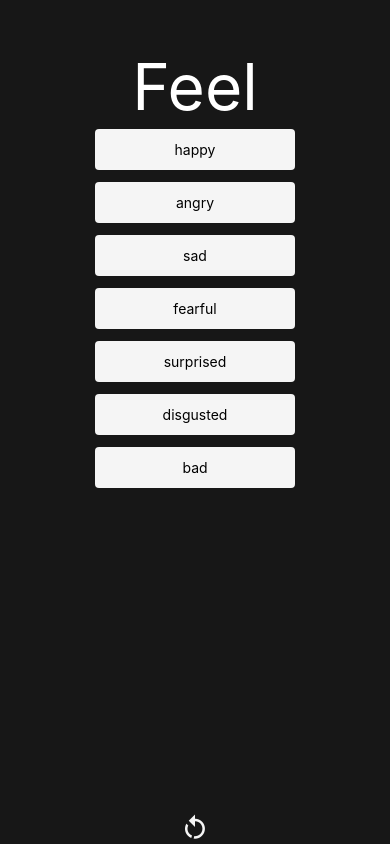
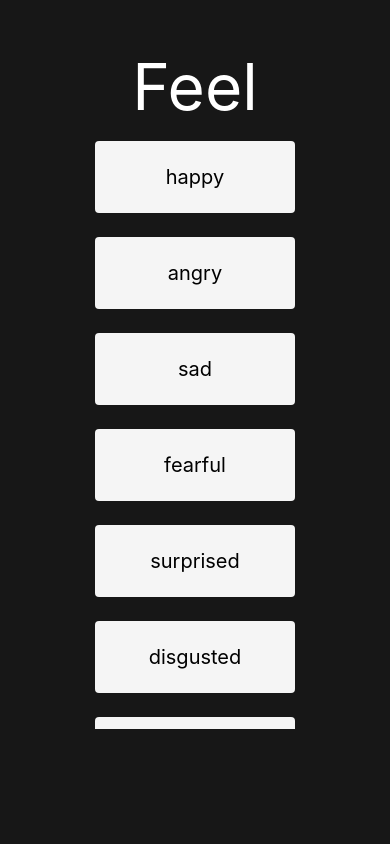
Before and after one commit to jwang4059/Feel, a React Native app: screen / in a window 390 px wide. Built offline with nearby package versions, Linux system fonts and the light colour scheme.

Commit message:
final changes before dev build

```diff
--- a/App.tsx
+++ b/App.tsx
@@ -14,7 +14,9 @@ export default function App() {
 				selections={selections}
 				select={(item) => setSelections([...selections, item])}
 			/>
-			<Footer reset={() => setSelections([])} />
+			{selections.length !== 0 && (
+				<Footer selections={selections} setSelections={setSelections} />
+			)}
 		</Layout>
 	);
 }
--- a/app.json
+++ b/app.json
@@ -28,6 +28,11 @@
     },
     "web": {
       "favicon": "./assets/favicon.png"
+    },
+    "extra": {
+      "eas": {
+        "projectId": "a7ad85aa-847b-4c85-a83a-b485d1abdd71"
+      }
     }
   }
 }
--- a/src/components/Footer.tsx
+++ b/src/components/Footer.tsx
@@ -9,13 +9,21 @@ const StyledView = styled.View`
 `;
 
 interface FooterProps {
-	reset: () => void;
+	selections: string[];
+	setSelections: (item: string[]) => void;
 }
 
-const Footer = ({ reset }: FooterProps) => {
+const Footer = ({ selections, setSelections }: FooterProps) => {
 	return (
 		<StyledView>
-			<IconButton onPress={reset}>
+			<IconButton
+				onPress={() =>
+					setSelections(selections.slice(0, selections.length - 1))
+				}
+			>
+				<Icon name={"undo"} size={30} color={"#f5f5f5"} />
+			</IconButton>
+			<IconButton onPress={() => setSelections([])}>
 				<Icon name={"restart"} size={30} color={"#f5f5f5"} />
 			</IconButton>
 		</StyledView>
--- a/src/components/IconButton.tsx
+++ b/src/components/IconButton.tsx
@@ -6,6 +6,7 @@ const StyledPressable = styled.Pressable`
 	display: flex;
 	justify-content: center;
 	align-items: center;
+	padding: 8px;
 `;
 
 interface IconButtonProps {
--- a/src/components/InputButton.tsx
+++ b/src/components/InputButton.tsx
@@ -7,11 +7,12 @@ const StyledPressable = styled.Pressable`
 	flex-direction: row;
 	justify-content: center;
 	align-items: center;
-	padding: 12px 4px;
+	padding: 24px 8px;
 	border-radius: 4px;
 `;
 
 const StyledText = styled.Text`
+	font-size: 20px;
 	text-align: center;
 `;
 
--- a/src/components/ListItem.tsx
+++ b/src/components/ListItem.tsx
@@ -9,7 +9,7 @@ const StyledView = styled.View`
 	width: 300px;
 	display: flex;
 	align-items: center;
-	margin-bottom: 12px;
+	margin: 12px 0px;
 `;
 
 const Card = styled.View`
```
Also changed, not shown: eas.json (added, +18 -0 lines).
